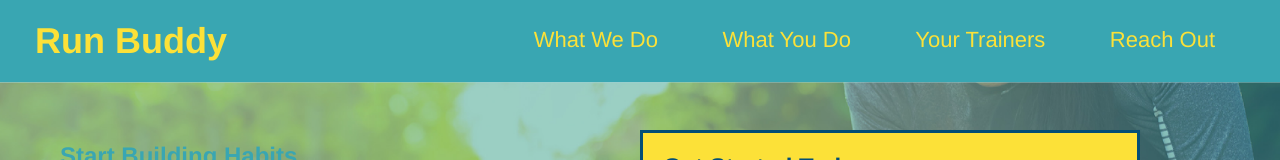
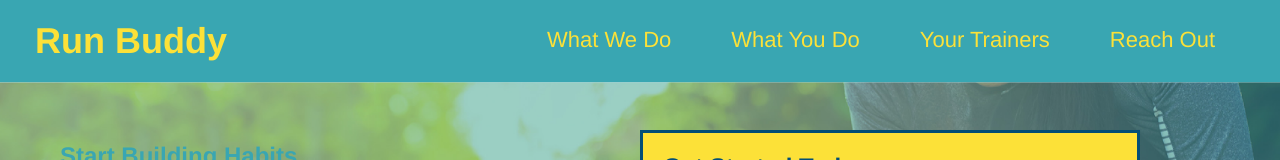
Before and after one commit to AaronCox73/run-buddy2, a plain HTML site: page index.html in a window 1280 px wide. Shown: the top 160 px of the page. Drawn offline with Linux system fonts and the light colour scheme.

Commit message:
add flexbox to header

```diff
--- a/assets/css/style2.css
+++ b/assets/css/style2.css
@@ -8,7 +8,14 @@
 
 header a {color: #fce138; text-decoration: none;}
 header nav {margin: 7px 0;}
-header nav ul li {display: inline;}
+header nav ul {
+  display: flex;
+  flex-wrap: wrap;
+  justify-content: space-between;
+  align-items: center;
+  list-style: none;
+}
+
 header nav ul li a {margin: 0 30px; font-weight: lighter; font-size: 22px;}
 
 footer {background: #fce138; width: 100%;
```
